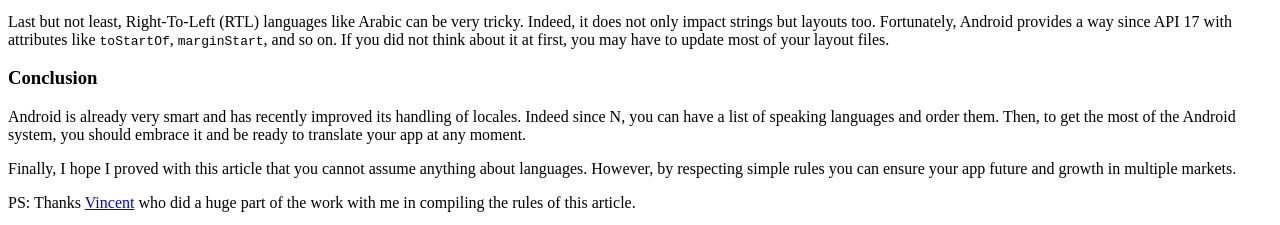
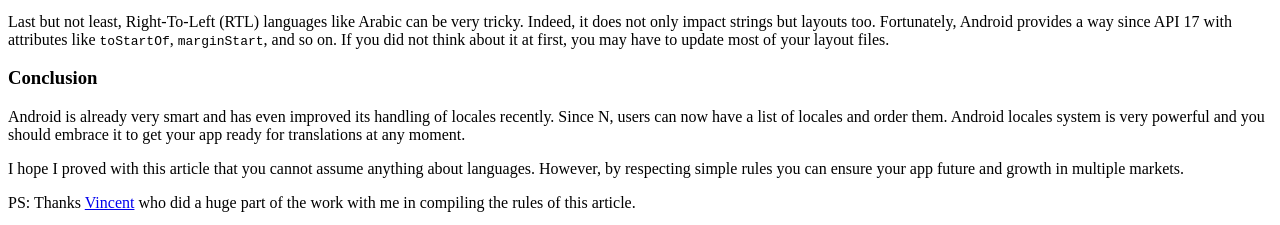
Before and after one commit to jeremiemartinez/jeremiemartinez.github.com, a Jekyll site: the page built from _posts/2017-03-13-i18n-good-practices.md, in a window 1280 px wide. Shown: the part 2127-2352 px from the top of the page. Built offline with Jekyll 4.4.1, drawn with Linux system fonts in a browser that asks for light colours; comment, search, counter and statistics services are not loaded.

Commit message:
Rework conclusion.

```diff
--- a/_posts/2017-03-13-i18n-good-practices.md
+++ b/_posts/2017-03-13-i18n-good-practices.md
@@ -107,8 +107,8 @@ Last but not least, Right-To-Left (RTL) languages like Arabic can be very tricky
 
 ### Conclusion
 
-Android is already very smart and has recently improved its handling of locales. Indeed since N, you can have a list of speaking languages and order them. Then, to get the most of the Android system, you should embrace it and be ready to translate your app at any moment.
+Android is already very smart and has even improved its handling of locales recently. Since N, users can now have a list of locales and order them. Android locales system is very powerful and you should embrace it to get your app ready for translations at any moment.
 
-Finally, I hope I proved with this article that you cannot assume anything about languages. However, by respecting simple rules you can ensure your app future and growth in multiple markets.
+I hope I proved with this article that you cannot assume anything about languages. However, by respecting simple rules you can ensure your app future and growth in multiple markets.
 
 PS: Thanks [Vincent](https://twitter.com/vincevlo) who did a huge part of the work with me in compiling the rules of this article.
```
